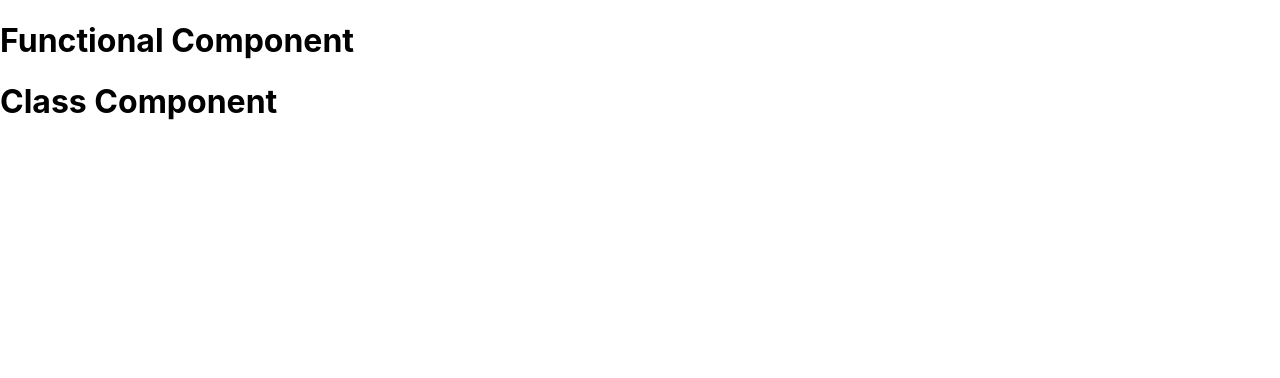
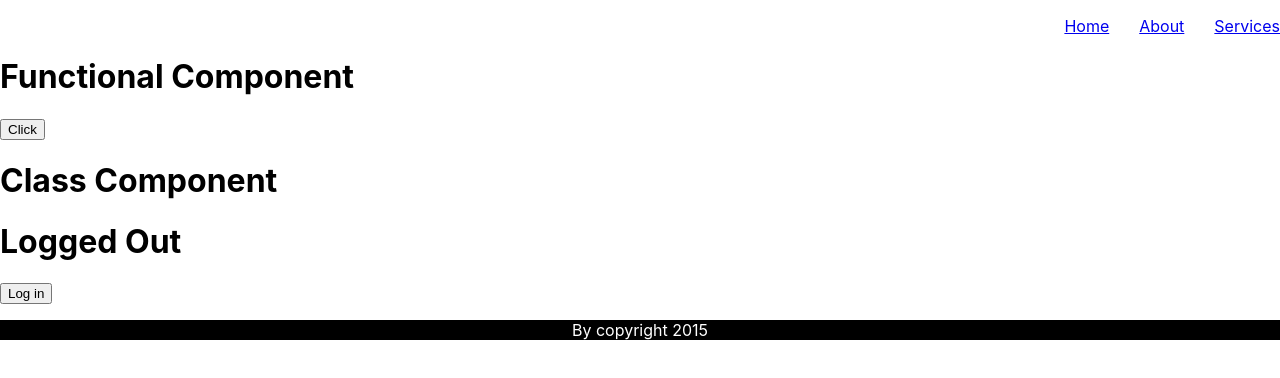
Before and after one commit to Dervin2003/react-training, a React (Create React App) app: page / in a window 1280 px wide. Shown: the top 378 px of the page. Built offline with nearby package versions, Linux system fonts and the light colour scheme.

Commit message:
Added conditional rendering of compoents

```diff
--- a/src/App.js
+++ b/src/App.js
@@ -1,9 +1,23 @@
 // import logo from './logo.svg';
 import './App.css';
+import Head from './Head';
 import MyComponent from './MyComponent';
-import ClassComponent from './ClassComponent';
+import Footer from './Footer';
+import LogIn from './LogIn';
+import LogOut from './LogOut';
+
 
 // const name="Java Script";
+
+function Check(){
+  let isLoggedin=false;
+  return(
+    <div>
+      {isLoggedin?<LogIn/>:<LogOut/> }
+    </div>
+  )
+
+}
 
 function App() {
   return (
@@ -29,8 +43,14 @@
     //   <classComponent/>
     // </div>
     <>
+
+      <Head/>
+
       <MyComponent/>
-      <ClassComponent/>
+
+      <Check/>
+
+      <Footer/>
     </>
 
   );
--- /dev/null
+++ b/src/FootStyle.css
@@ -0,0 +1,5 @@
+p{
+    text-align: center;
+    background-color: black;
+    color:white;
+}
--- /dev/null
+++ b/src/Footer.jsx
@@ -0,0 +1,11 @@
+import './FootStyle.css'
+
+function Footer(){
+    return(
+        <div>
+            <p>By copyright 2015</p>
+        </div>
+    )
+}
+
+export default Footer;
--- /dev/null
+++ b/src/Head.jsx
@@ -0,0 +1,18 @@
+const myStyle={
+    display:"flex",
+    color: "black",
+    gap:30,
+    justifyContent:"end",
+    listStyle:"none"
+}
+function Head(){
+    return(
+        <ul style={myStyle}>
+            <li><a href="#">Home</a></li>
+            <li><a href="#">About</a></li>
+            <li><a href="#">Services</a></li>
+        </ul>
+    )
+}
+
+export default Head;
--- /dev/null
+++ b/src/LogIn.jsx
@@ -0,0 +1,10 @@
+function LogIn(){
+    return(
+        <>
+            <h1>Logged In</h1>
+            <button>Log out</button>
+        </>
+    )
+}
+
+export default LogIn;
--- /dev/null
+++ b/src/LogOut.jsx
@@ -0,0 +1,14 @@
+import { Component } from "react";
+
+class LogOut extends Component{
+    render(){
+        return(
+            <>
+                <h1>Logged Out</h1>
+                <button>Log in</button>
+            </>
+        )
+    }
+}
+
+export default LogOut;
--- a/src/MyComponent.jsx
+++ b/src/MyComponent.jsx
@@ -1,8 +1,16 @@
+import ClassComponent from "./ClassComponent";
 
+function MyBtn(){
+    return(
+        <button>Click</button>
+    )
+}
 function MyComponent(){
     return(
         <div>
             <h1>Functional Component</h1>
+            <MyBtn/>
+            <ClassComponent/>
         </div>
     )
 }
```
